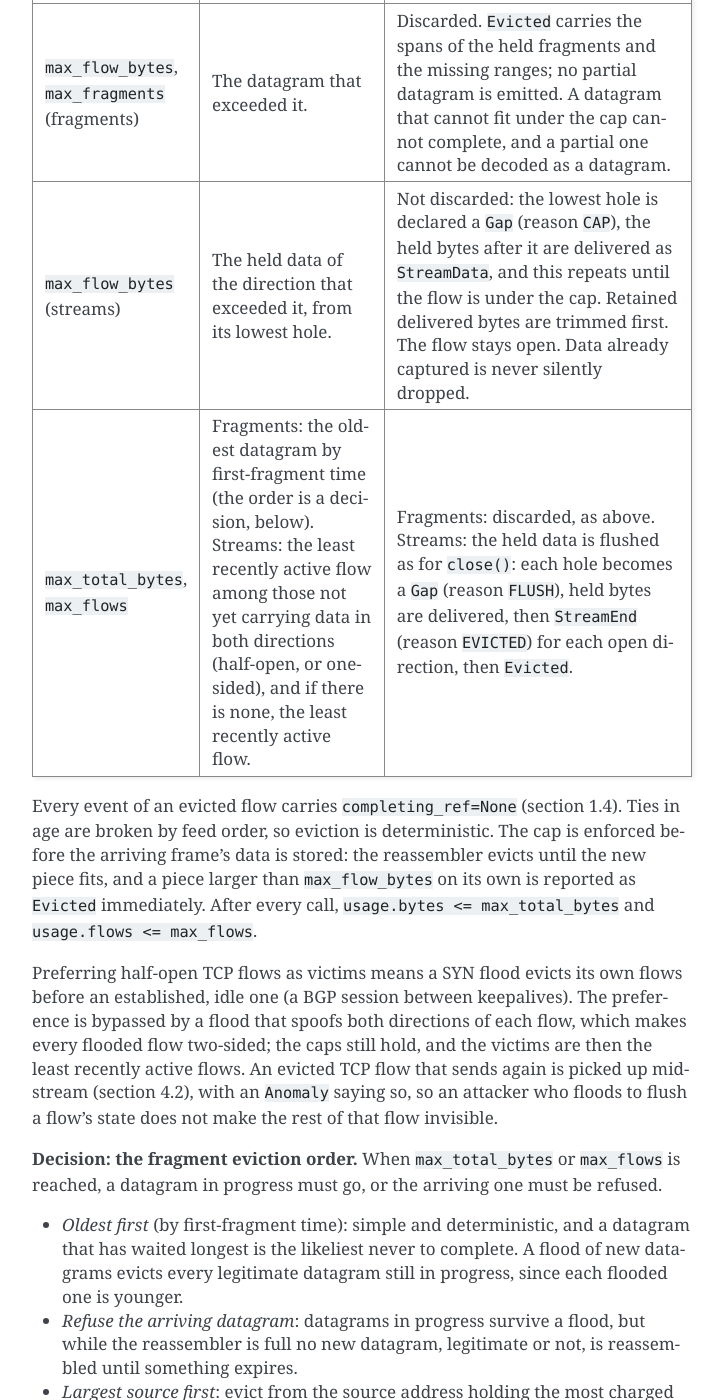
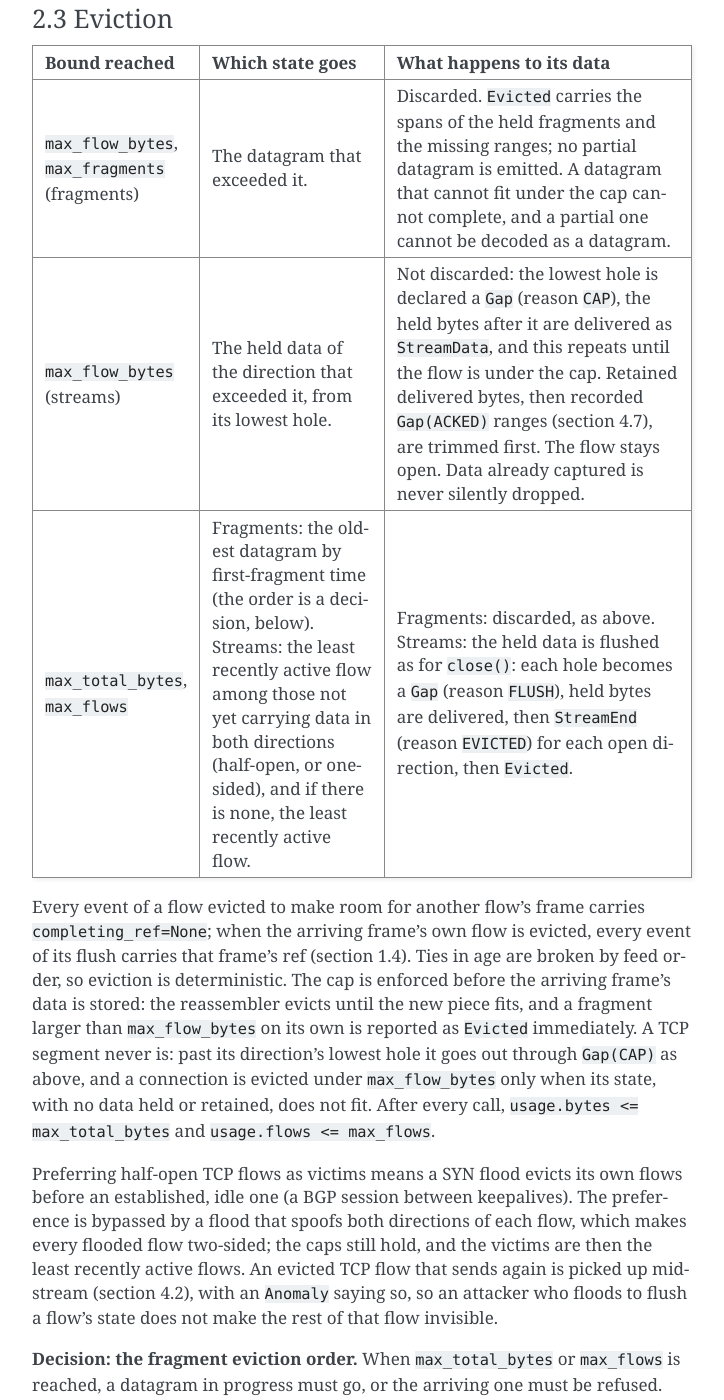
Before and after one commit to EONRaider/NETProtocols, a Sphinx documentation site: the page built from docs/design/reassembly.rst, in a window 1280 px wide and 1400 px high, scrolled down 10611 px. Shown: the whole window, without its empty margins (388-1112 px from the left). Built offline with Sphinx 7.4.7, drawn with Linux system fonts in a browser that asks for light colours; some of the changed text lies outside the part shown.

Commit message:
docs(reassembly): record the shipped stream rules in the note and docs (#380)
The design note's §1.4, §2.1, §2.3, §4.4 and §4.7 record the
interpretations and fixes of the stream reassembler: the flush of the
arriving frame's own evicted flow carries its ref, a TCP direction is
charged PIECE_OVERHEAD, an oversize segment goes out through Gap(CAP),
a cancelled RST returns to its class's idle timeout, each acknowledged
hole waits out its own grace, and declared gaps are recorded apart
from the retained bytes. The module docstring says the same.

ARCHITECTURE.md says StreamData comes one per feed() and direction,
split where a Gap falls, and that each hole's grace is its own; the
README's loop reads with read_captures() again and says when an RST
ends a stream; CLAIMS.md says the stdlib count is by top-level name.
The capture script now fails when it cannot turn IPv6 (where the kernel
has it), TSO, GSO or GRO off, and MANIFEST says the kernel used had no
IPv6.

Co-Authored-By: Claude Opus 5.5 <noreply@anthropic.com>
Claude-Session: https://claude.ai/code/session_01K7TByXL9RRzVhG3kFrU6dY

```diff
--- a/docs/design/reassembly.rst
+++ b/docs/design/reassembly.rst
@@ -287,7 +287,9 @@ contiguous with the delivered end, that pushed its own direction past
 the fragment that pushed its own datagram past ``max_flow_bytes`` or
 ``max_fragments``, or past ``max_total_bytes`` on its own, or whose own
 datagram is evicted as the oldest to make room under
-``max_total_bytes`` or ``max_flows`` (``Evicted``), and the arriving
+``max_total_bytes`` or ``max_flows`` (``Evicted``), the segment whose
+own TCP connection is evicted, under a cap or to make room
+(``Evicted`` and every event of the connection's flush), and the arriving
 piece of an
 ``Overlap``, ``Retransmission``, ``OutOfOrder``, ``LateData`` or
 ``Anomaly``. It is ``None`` for every event a flush produces: an
@@ -464,7 +466,9 @@ segment, a retained delivered run) is charged its data length plus
 captured byte in it (a fragment the snap length cut to its header,
 under a rule that decides overlaps on declared ranges, section 3.3) is
 charged ``PIECE_OVERHEAD`` and counts against ``max_fragments`` like a
-piece. The two constants are module-level and are fixed
+piece. A TCP connection's state per direction, which holds no
+captured byte, is charged ``PIECE_OVERHEAD`` for each direction it
+holds. The two constants are module-level and are fixed
 in the fragment pull request by measuring CPython's actual allocation
 per flow and per piece with ``tracemalloc``; the test in section 7.4
 holds them to it. The figures below assume the expected order of
@@ -522,7 +526,8 @@ fragments cost what it really costs.
      - Not discarded: the lowest hole is declared a ``Gap`` (reason
        ``CAP``), the held bytes after it are delivered as
        ``StreamData``, and this repeats until the flow is under the
-       cap. Retained delivered bytes are trimmed first. The flow
+       cap. Retained delivered bytes, then recorded ``Gap(ACKED)``
+       ranges (section 4.7), are trimmed first. The flow
        stays open. Data already captured is never silently dropped.
    * - ``max_total_bytes``, ``max_flows``
      - Fragments: the oldest datagram by first-fragment time (the
@@ -536,12 +541,17 @@ fragments cost what it really costs.
        (reason ``EVICTED``) for each open direction, then
        ``Evicted``.
 
-Every event of an evicted flow carries ``completing_ref=None``
-(section 1.4). Ties in age are broken by feed order, so eviction is
+Every event of a flow evicted to make room for another flow's frame
+carries ``completing_ref=None``; when the arriving frame's own flow is
+evicted, every event of its flush carries that frame's ref (section
+1.4). Ties in age are broken by feed order, so eviction is
 deterministic. The cap is enforced before the arriving frame's data is
-stored: the reassembler evicts until the new piece fits, and a piece
+stored: the reassembler evicts until the new piece fits, and a fragment
 larger than ``max_flow_bytes`` on its own is reported as ``Evicted``
-immediately. After every call, ``usage.bytes <= max_total_bytes`` and
+immediately. A TCP segment never is: past its direction's lowest hole
+it goes out through ``Gap(CAP)`` as above, and a connection is evicted
+under ``max_flow_bytes`` only when its state, with no data held or
+retained, does not fit. After every call, ``usage.bytes <= max_total_bytes`` and
 ``usage.flows <= max_flows``.
 
 Preferring half-open TCP flows as victims means a SYN flood evicts its
@@ -1424,8 +1434,9 @@ Three terms hold under every option below:
   - *Data after the RST* cancels the pending end: the RST is taken as
     rejected, ``Anomaly(DATA_AFTER_RST)`` is emitted once per
     direction, the data continues the same connection at the same
-    offsets, in order or not, and the connection returns to the
-    established idle timeout. It can later end by FIN, by timeout, or
+    offsets, in order or not, and the connection returns to the idle
+    timeout of its class, new or established (section 2.5). It can later
+    end by FIN, by timeout, or
     by another RST, which starts a new pending end.
   - *Confirmation.* When the deadline passes with no data after the
     RST, or at ``close()``, held data is flushed as on expiry and
@@ -1651,15 +1662,25 @@ tracking (section 4.5) is not required. Two limits apply to both:
   acknowledges: merged multi-interface captures and multi-queue
   capture reorder frames (section 2.4). A hole is therefore declared a
   gap only when it is still open ``ack_gap_grace`` of capture time
-  after the first ACK past it (1 s by default), and a later frame, an
-  ACK at or past the same point or data of the direction beyond the
-  hole, confirms it. Data that fills the hole within the grace period
-  cancels it.
+  after the first ACK past it while it is the direction's lowest hole
+  (1 s by default), and a later frame, an ACK at or past that ACK or
+  data of the direction beyond the hole, confirms it. Data that fills
+  the hole within the grace period cancels it. Each direction holds one
+  pending grace, the time it started and the ACK it holds: the
+  confirming frame declares the holes below that ACK only, and once
+  delivery passes it a new grace starts for the holes the highest ACK
+  still covers, so each hole waits out its own grace.
 
 The released run's ``completing_ref`` is the frame that confirmed the
 gap (section 1.4), since that frame made the bytes deliverable; the
 alternative is ``None``, as for a flush, which leaves such a run with
 no completing frame.
+
+A declared gap's range is recorded for as long as the connection is
+held, independently of the retained bytes, so bytes arriving for it
+however late are ``LateData``. Each recorded range is charged
+``PIECE_OVERHEAD``, and under ``max_flow_bytes`` the oldest go after
+the retained bytes (section 2.3).
 
 *Accepted:* gap on ACK, late bytes delivered, with the cap, the
 confirmation, and the confirming frame as ``completing_ref``. It turns
```
Also changed, not shown: ARCHITECTURE.md (+8 -5 lines), CHANGELOG.md (+1 -1 lines), README.md (+6 -7 lines), docs/CLAIMS.md (+3 -1 lines), 3 other files.
